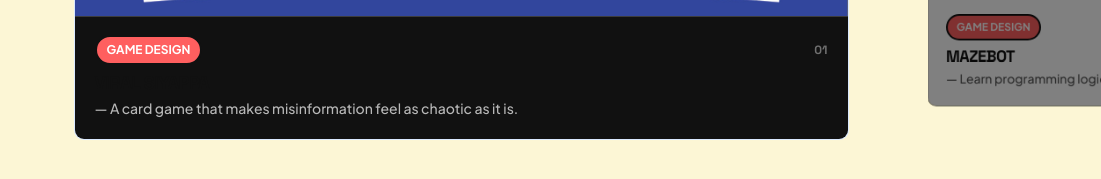
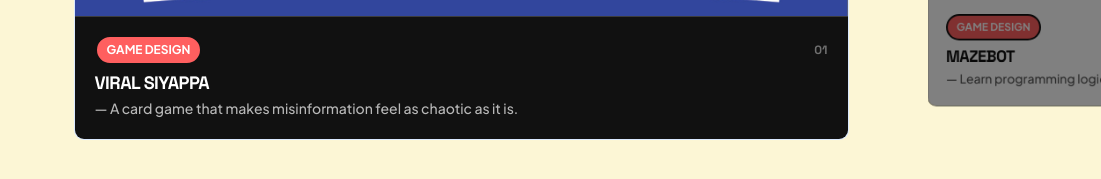
Before and after one commit to mohammedfiz683-arch/MohammedPortfolio, a plain HTML site: page index.html in a window 1280 px wide. Shown: the part 1426-1605 px from the top of the page, 179-1280 px from the left. Drawn offline with Linux system fonts and the light colour scheme.

Commit message:
Update style.css

```diff
--- a/style.css
+++ b/style.css
@@ -382,6 +382,11 @@ section {
     font-size: 18px;
     font-weight: 700;
     text-transform: uppercase;
+}
+
+/* Headings are black sitewide, so without this a dark card's title is black on its black footer. */
+.bento-card.dark .bento-title-group h3 {
+    color: var(--bg-white);
 }
 
 .bento-desc {
```
